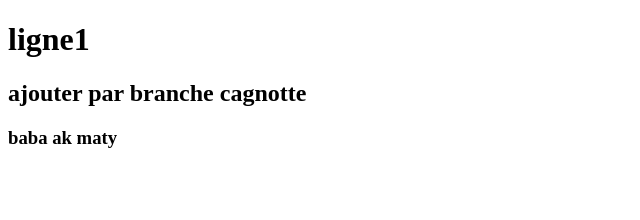
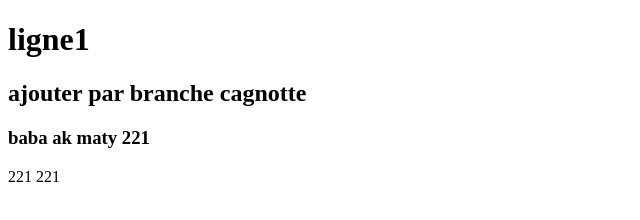
Before and after one commit to toundouka/essai2911, a plain HTML site: page index.html in a window 1280 px wide. Shown: the whole page, without its empty margins (0-640 px from the left). Drawn offline with Linux system fonts and the light colour scheme.

Commit message:
Update index.html modih h2 221

```diff
--- a/index.html
+++ b/index.html
@@ -8,6 +8,7 @@
 <body>
     <h1>ligne1</h1>
     <h2>ajouter par branche cagnotte</h2>
-    <h3>baba ak maty</h3>
+    <h3>baba ak maty 221</h3>
+    221 221
 </body>
 </html>
```
